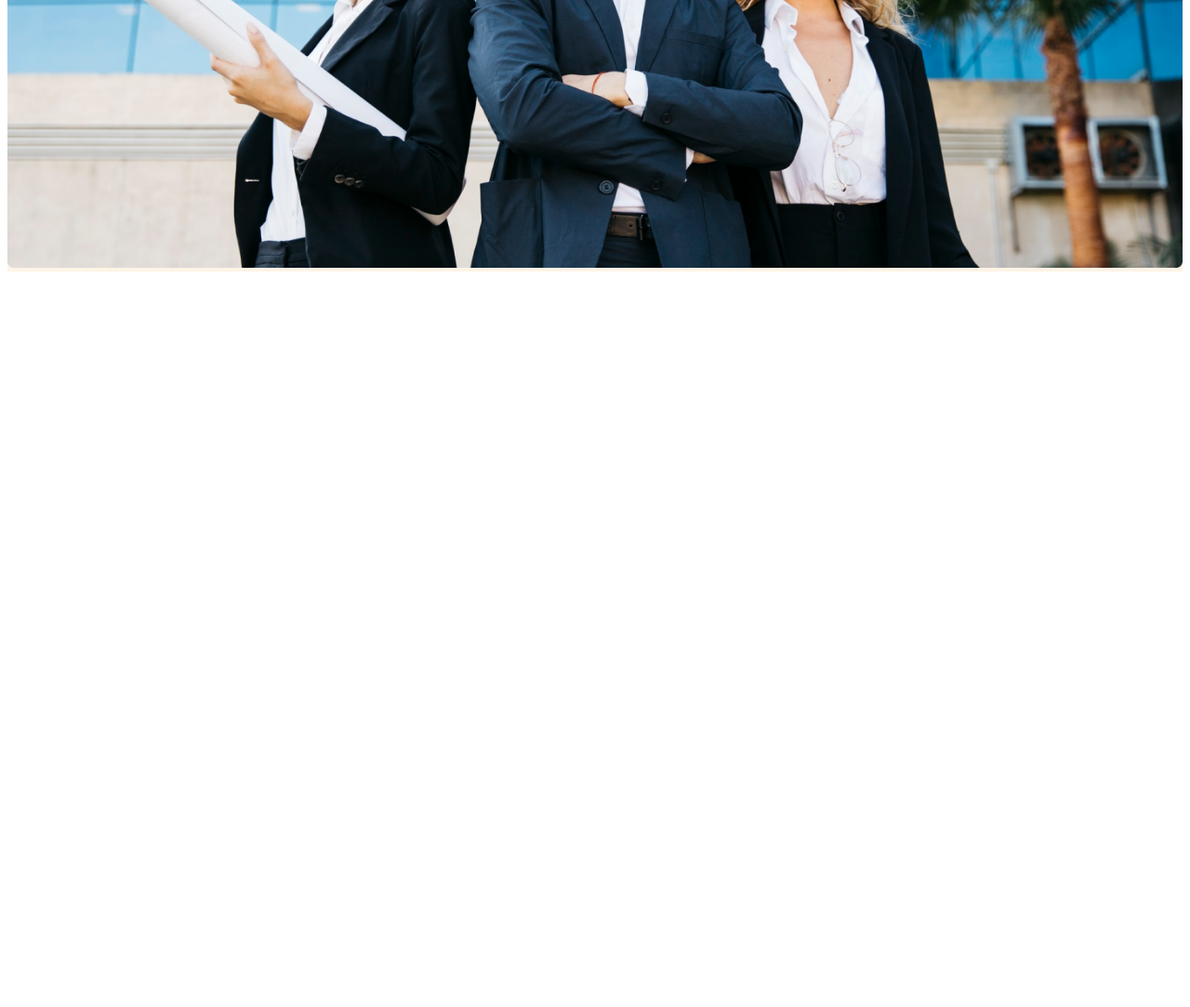
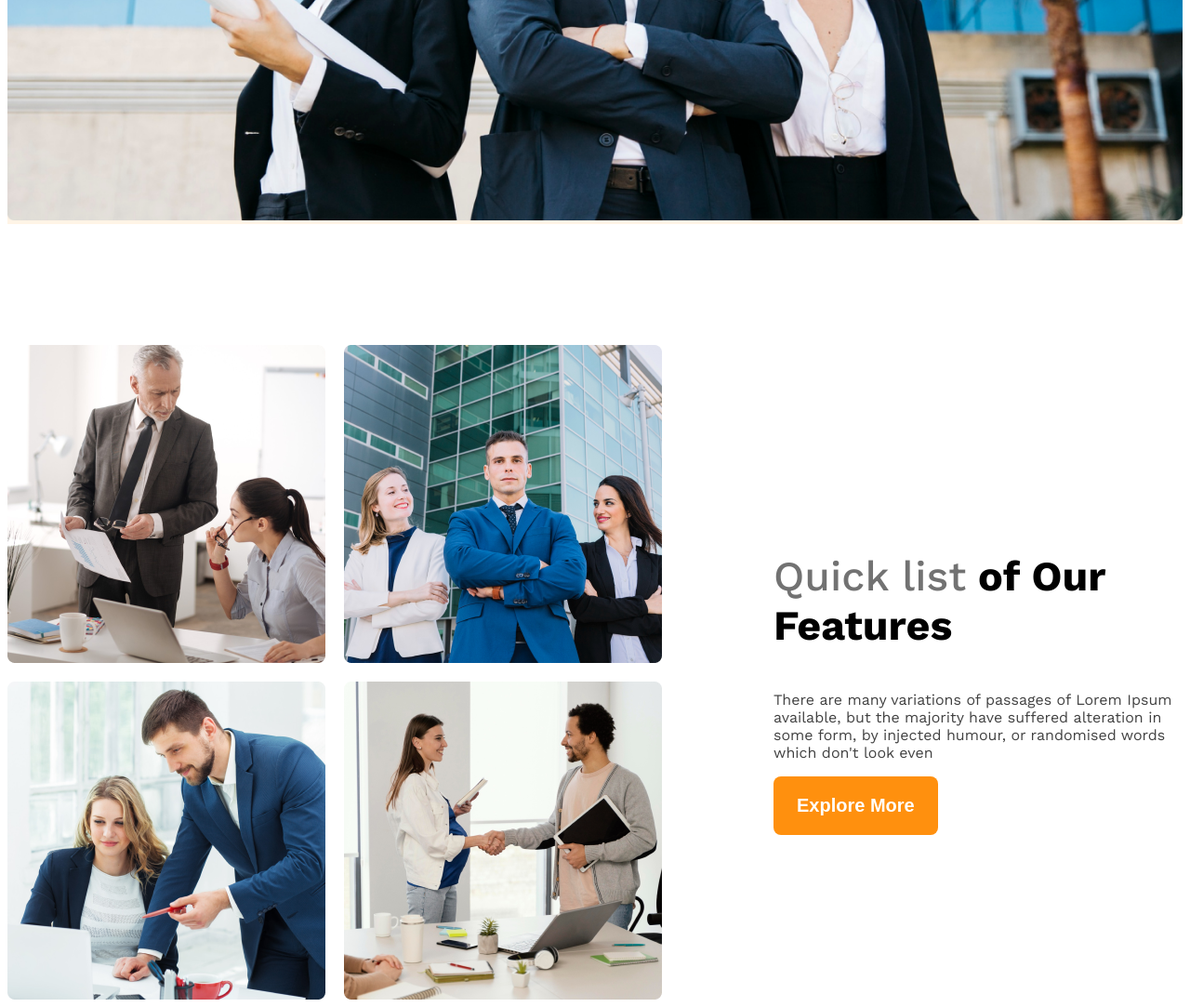
Before and after one commit to mdsohelrana599/Architects-Web-Responsive, a plain HTML site: page index.html in a window 1280 px wide. Shown: the part 892-1975 px from the top of the page at 93% size. Before the commit the page ends 1192 px from the top, so only its background shows below. Drawn offline with nearby package versions, Linux system fonts and the light colour scheme.

Commit message:
4th commit

```diff
--- a/index.html
+++ b/index.html
@@ -9,7 +9,7 @@
 <body class="work-sans-font">
     <header class="bg-light">
         <nav class="navber display-flex">
-            <h3 class="brand">Web Developer</h3>
+            <h3 class="brand">DEVELOPER</h3>
             <ul class="nav-links display-flex">
                 <li class="nav-item"><a href="" class="nav-link text-gray">Home</a></li>
                 <li class="nav-item"><a href="" class="nav-link text-gray">About</a></li>
@@ -27,5 +27,21 @@
             <img class="banner-img" src="images/banner.png" alt="">
         </div>
     </header>
+
+    <main>
+        <section class="teams display-flex">
+            <div class="team-img-containar">
+                <img src="images/team1.png" alt="photo">
+                <img src="images/team2.png" alt="photo">
+                <img src="images/team3.png" alt="photo">
+                <img src="images/team4.png" alt="photo">
+            </div>
+            <div class="our-features">
+                <h3 class="feature-title"><span id="quick-list" class="text-light-gray">Quick list</span> <span>of Our</span> <span>Features</span></h3>
+                <p class="feature-descriptin text-gray">There are many variations of passages of Lorem Ipsum available, but the majority have suffered alteration in some form, by injected humour, or randomised words which don't look even</p>
+                 <button class="btn-primary">Explore More</button>
+            </div>
+        </section>
+    </main>
 </body>
 </html>
--- a/style/style.css
+++ b/style/style.css
@@ -34,6 +34,21 @@
     border-radius: 8px;
 
 }
+
+.btn-primary:hover{
+    color: rgba(255, 144, 14, 1);
+    background-color: rgba(255, 255, 255, 1);
+    border: 1px solid rgba(255, 144, 14, 1);
+}
+
+main{
+    max-width: 1440px;
+    margin: 0 auto;
+}
+
+main > section{
+    margin-top: 130px;
+}
 /* -------header style-------- */
 
 
@@ -46,7 +61,7 @@
 
 .brand{
     font-weight: 700;
-    font-size: 3rem;
+    font-size: 2rem;
 
 }
 .nav-item{
@@ -77,6 +92,26 @@
     width: 100%;
 }
 
+/* ---------team  and feature style-------- */
+.teams{
+    align-items: center;
+}
+.team-img-containar{
+   display: grid;
+   grid-template-columns: repeat(2, 1fr);
+   gap: 20px;
+}
+.our-features{
+    margin-left: 120px;
+    max-width: 530px;
+}
+.feature-title{
+    font-size: 2.8rem;
+    font-weight: 700;
+}
+#quick-list{
+    font-weight: 500;
+}
 
 
 
```
